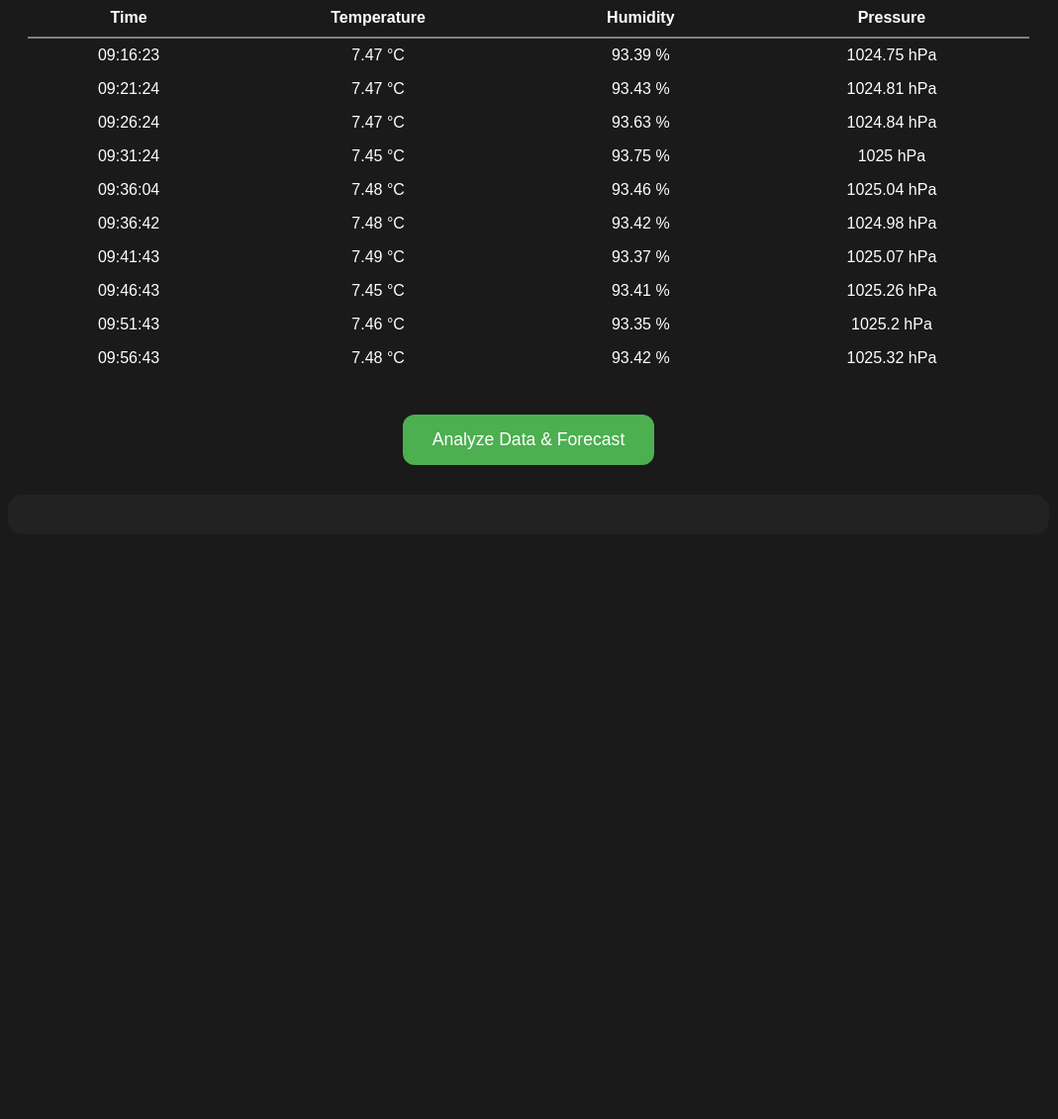
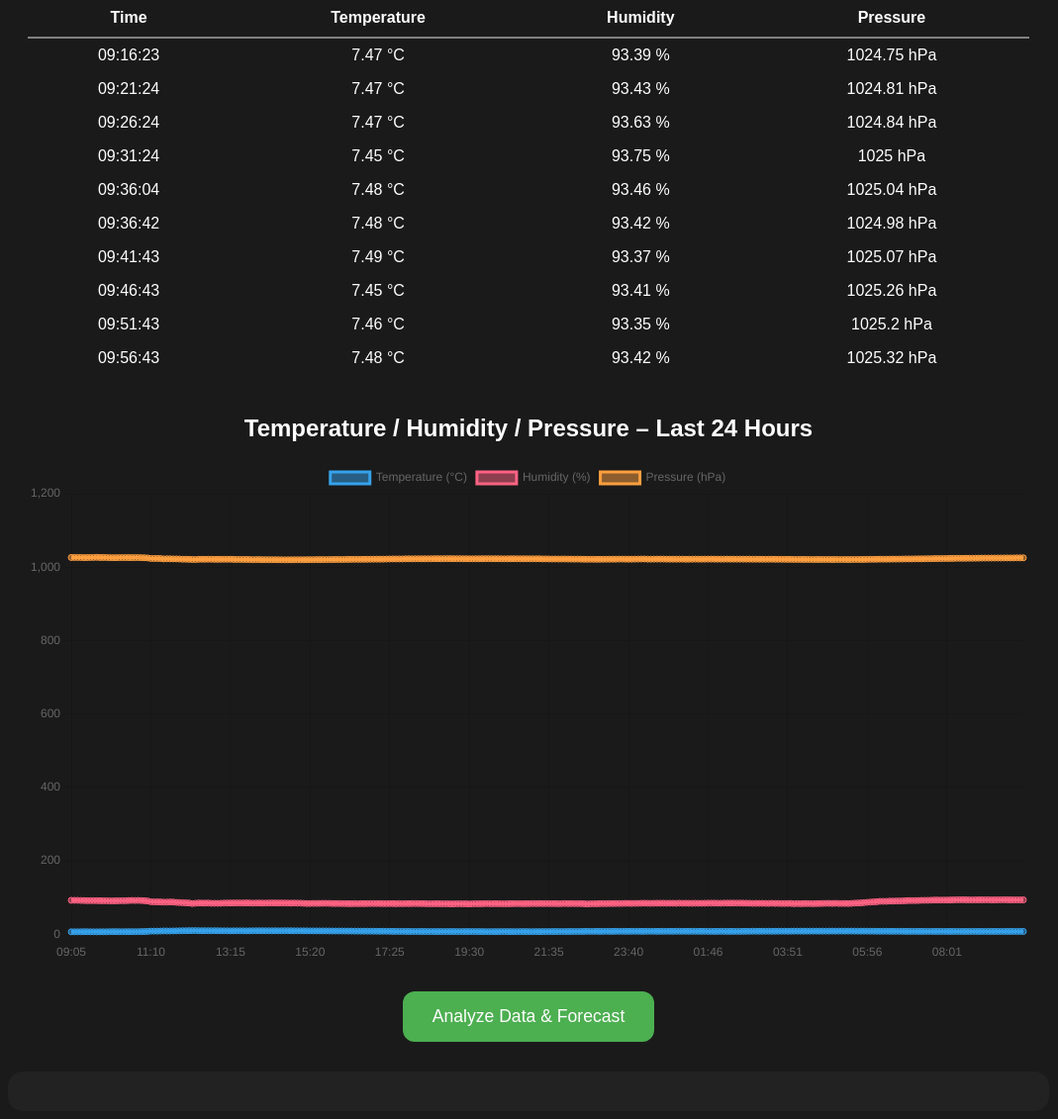
Before and after one commit to DirkFischer19777/Smart-Weather-Station, a Flask app: page / in a window 1280 px wide. Shown: the part 366-1497 px from the top of the page at 99% size, without its empty margins (106-1175 px from the left). Before the commit the page ends 836 px from the top, so only its background shows below. Run offline with Flask 3, Linux system fonts and the light colour scheme; data comes from the database, SQL or seed files in the repository; both versions use the stored data as it was after the commit; data that the repository does not hold is empty.

Commit message:
Add 24h weather chart to dashboard
- Added Chart.js to frontend and created new canvas section for 24h graph
- Implemented `/api/history/24h` backend endpoint to deliver last 24h metrics
- Added new charts.js script to load temperature, humidity and pressure history
- Integrated automatic chart refresh every 60 seconds
- Updated HTML structure and scripts to support new features
- Improved dashboard layout to accommodate chart

```diff
--- a/app.py
+++ b/app.py
@@ -3,6 +3,8 @@ import requests
 import time
 from data_models import db, start_background_collector
 import os
+from datetime import datetime, timedelta
+
 
 app = Flask(__name__)
 
@@ -133,6 +135,30 @@ def api_analyze():
     except Exception as e:
         return {"result": f"Fehler bei der KI-Analyse: {e}"}
 
+@app.route("/api/history/24h")
+def api_history_24h():
+    from data_models import Weather
+
+    since = datetime.utcnow() - timedelta(hours=24)
+
+    rows = (
+        Weather.query
+        .filter(Weather.timestamp >= since)
+        .order_by(Weather.timestamp.asc())
+        .all()
+    )
+
+    return {
+        "history": [
+            {
+                "timestamp": row.timestamp.strftime("%H:%M"),
+                "temperature": row.temperature,
+                "humidity": row.humidity,
+                "pressure": row.pressure
+            }
+            for row in rows
+        ]
+    }
 
 # ------------------- MAIN ENTRY -------------------
 if __name__ == "__main__":
--- /dev/null
+++ b/static/js/charts.js
@@ -0,0 +1,62 @@
+let weatherChart = null;
+
+async function loadWeatherChart() {
+    const res = await fetch("/api/history/24h");
+    const data = await res.json();
+
+    if (!data.history || data.history.length === 0) {
+        return;
+    }
+
+    const labels = data.history.map(r => r.timestamp);
+    const temperatures = data.history.map(r => r.temperature);
+    const humidity = data.history.map(r => r.humidity);
+    const pressure = data.history.map(r => r.pressure);
+
+    const ctx = document.getElementById("weatherChart").getContext("2d");
+
+    if (weatherChart) {
+        weatherChart.destroy();
+    }
+
+    weatherChart = new Chart(ctx, {
+        type: "line",
+        data: {
+            labels,
+            datasets: [
+                {
+                    label: "Temperature (°C)",
+                    data: temperatures,
+                    tension: 0.3
+                },
+                {
+                    label: "Humidity (%)",
+                    data: humidity,
+                    tension: 0.3
+                },
+                {
+                    label: "Pressure (hPa)",
+                    data: pressure,
+                    tension: 0.3
+                }
+            ]
+        },
+        options: {
+            responsive: true,
+            interaction: {
+                mode: "index",
+                intersect: false
+            },
+            scales: {
+                x: {
+                    ticks: {
+                        maxTicksLimit: 12
+                    }
+                }
+            }
+        }
+    });
+}
+
+loadWeatherChart();
+setInterval(loadWeatherChart, 60000);
--- a/templates/index.html
+++ b/templates/index.html
@@ -4,6 +4,7 @@
     <meta charset="UTF-8">
     <title>Pico Weather Dashboard</title>
     <link rel="stylesheet" href="{{ url_for('static', filename='style.css') }}">
+    <script src="https://cdn.jsdelivr.net/npm/chart.js"></script>
 </head>
 <body>
 
@@ -28,7 +29,6 @@
 
 </div>
 
-
 <h2>Last 10 Measurements</h2>
 
 <table id="history-table" style="margin: 40px auto; border-collapse: collapse; width: 80%;">
@@ -40,10 +40,15 @@
             <th style="padding: 10px; border-bottom: 2px solid gray;">Pressure</th>
         </tr>
     </thead>
-    <tbody id="history-body">
-        <!-- JS füllt das -->
-    </tbody>
+    <tbody id="history-body"></tbody>
 </table>
+
+<!-- 🔥 Neuer Bereich für den 24h Graph -->
+<h2>Temperature / Humidity / Pressure – Last 24 Hours</h2>
+
+<div style="width: 80%; margin: 0 auto;">
+    <canvas id="weatherChart"></canvas>
+</div>
 
 <div style="text-align: center; margin: 30px 0;">
     <button id="analyze-btn">Analyze Data & Forecast</button>
@@ -53,6 +58,7 @@
 
 <script src="{{ url_for('static', filename='js/history.js') }}"></script>
 <script src="{{ url_for('static', filename='js/ki.js') }}"></script>
+<script src="{{ url_for('static', filename='js/charts.js') }}"></script>
 
 </body>
 </html>
```
Also changed, not shown: data/weather.db.
